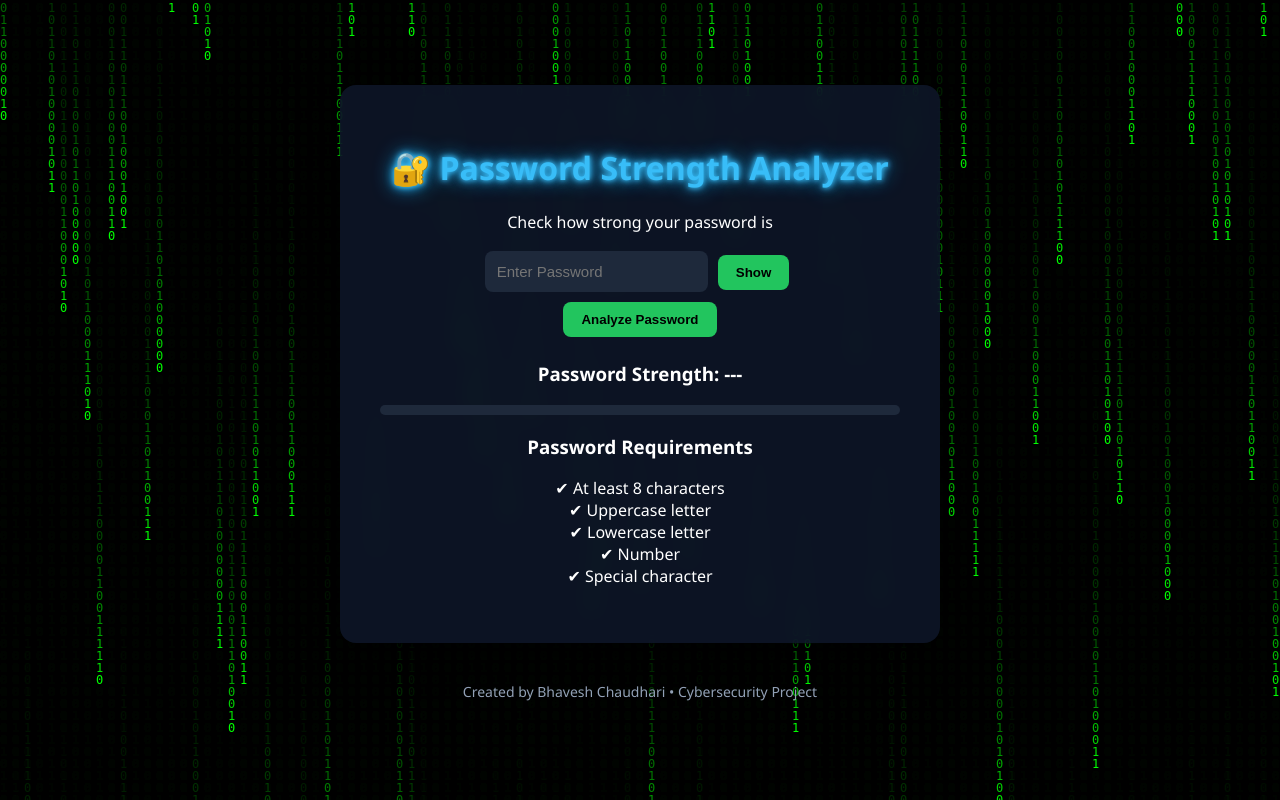
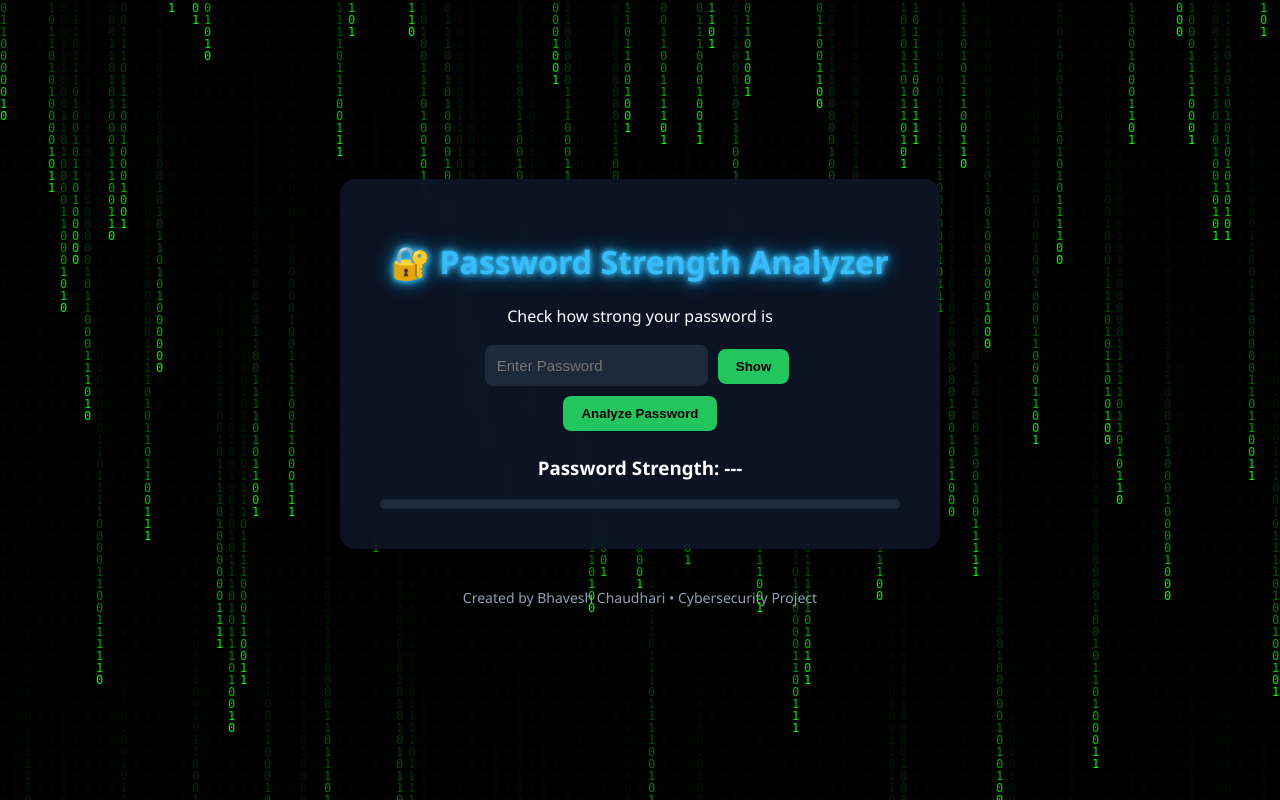
Before and after one commit to Bhavesh979/password-analyzer, a Flask app: page / in a window 1280 px wide. Run offline with Flask 3, Linux system fonts and the light colour scheme.

Commit message:
Update index.html

```diff
--- a/templates/index.html
+++ b/templates/index.html
@@ -42,20 +42,6 @@ placeholder="Enter Password"
 
 <div class="strength-bar">
 <div id="strength-bar"></div>
-</div>
-
-<div class="requirements">
-
-<h3>Password Requirements</h3>
-
-<ul>
-<li>✔ At least 8 characters</li>
-<li>✔ Uppercase letter</li>
-<li>✔ Lowercase letter</li>
-<li>✔ Number</li>
-<li>✔ Special character</li>
-</ul>
-
 </div>
 
 {% if strength %}
```
